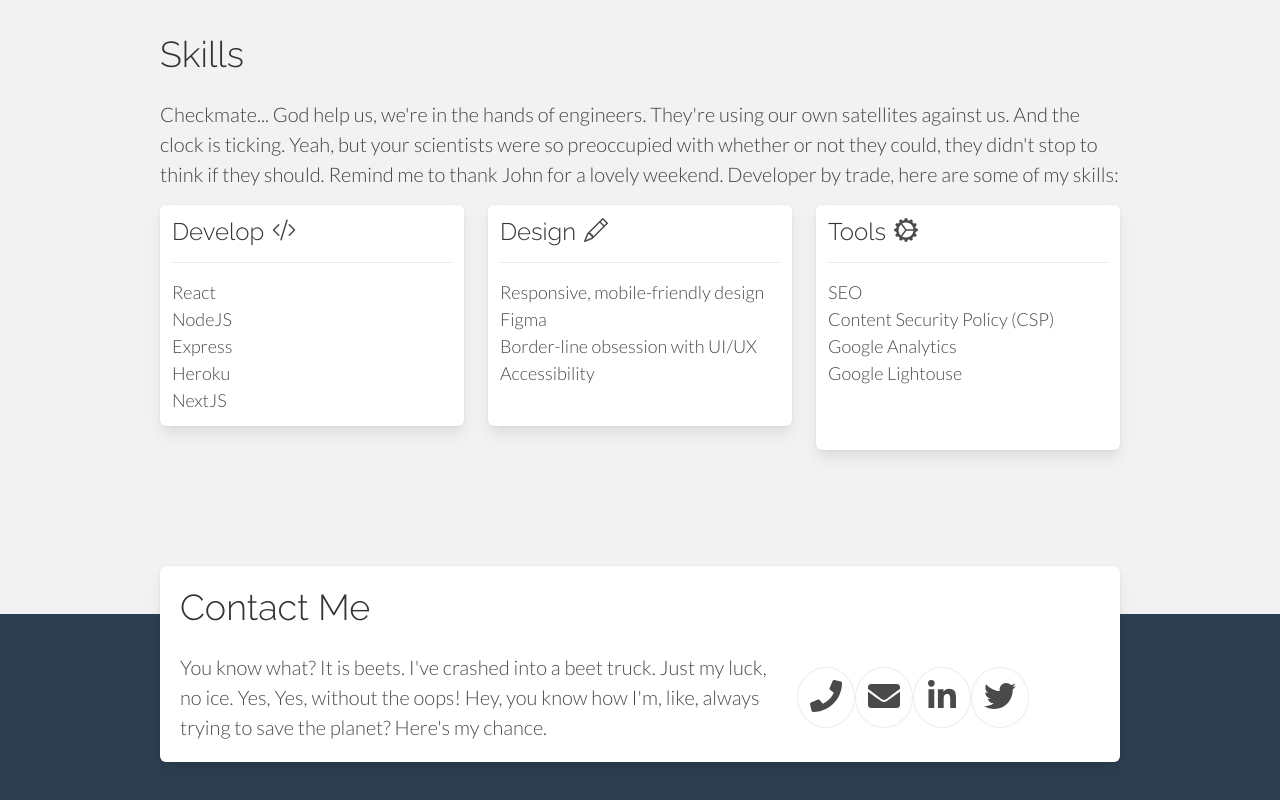
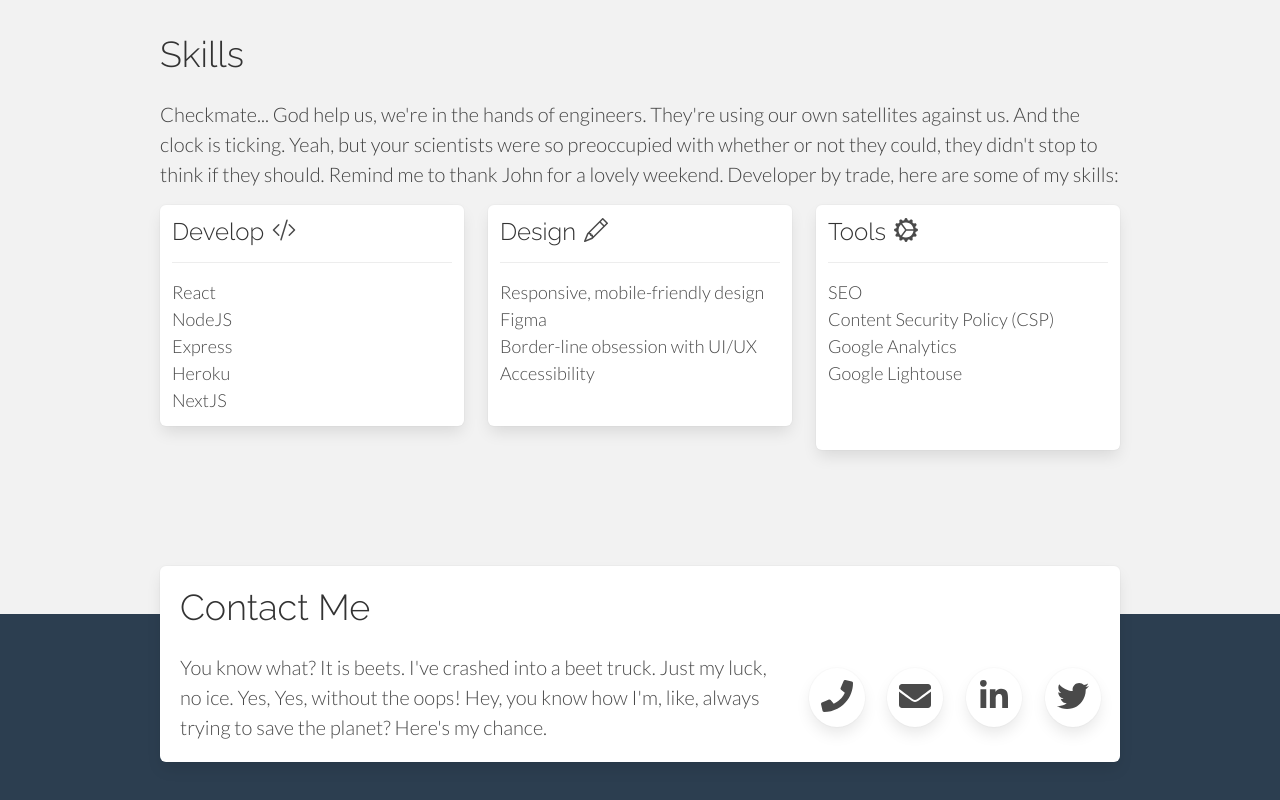
Before and after one commit to cbonaco1/personal_page, a Next.js app: page / in a window 1280 px wide. Shown: the part 3618-4418 px from the top of the page. Built offline with nearby package versions, Linux system fonts and the light colour scheme.

Commit message:
style contact icons and hover message

```diff
--- a/src/sections/Contact.jsx
+++ b/src/sections/Contact.jsx
@@ -6,7 +6,8 @@ import styles from "styles/Contact.module.scss";
 
 const myEmail = 'christian.bonacore@gmail.com';
 
-const copyEmailToClipboard = () => {
+const copyEmailToClipboard = (event) => {
+  event.preventDefault();
   navigator.clipboard.writeText(myEmail)
     .then(() => alert(`copied ${myEmail} to clipboard!`));
 }
@@ -25,23 +26,23 @@ const Contact = () => {
             </p>
           </div>
           <div className="column is-one-third-desktop">
-            {/* show msg on hover */}
-            {/* https://stackoverflow.com/questions/2011142/how-to-change-the-style-of-the-title-attribute-inside-an-anchor-tag */}
-            <ul className="columns is-mobile is-vcentered">
-              <li className={`column is-narrow ${styles.icon}`}>
+            <ul className={`columns is-mobile is-vcentered ${styles.iconList}`}>
+              <li className={`column is-narrow box ${styles.icon}`}>
                 <a href="tel:6314334415" title="631-433-4415">
                   <FaPhone size="2rem" />
                 </a>
               </li>
-              <li className={`column is-narrow is-clickable ${styles.icon}`} tabIndex="0" onClick={copyEmailToClipboard}>
-                <FaEnvelope size="2rem" />
+              <li className={`column is-narrow box is-clickable ${styles.icon}`} onClick={copyEmailToClipboard}>
+                <a href="#" title="Email me">
+                  <FaEnvelope size="2rem" />
+                </a>
               </li>
-              <li className={`column is-narrow ${styles.icon}`}>
+              <li className={`column is-narrow box ${styles.icon}`}>
                 <a href="https://www.linkedin.com/in/christianbonacore" title="LinkedIn" target="_blank">
                   <FaLinkedinIn size="2rem" />
                 </a>
               </li>
-              <li className={`column is-narrow ${styles.icon}`}>
+              <li className={`column is-narrow box ${styles.icon}`}>
                 <a href="https://twitter.com/CBonacore" title="Twitter" target="_blank">
                   <FaTwitter size="2rem" />
                 </a>
--- a/src/styles/Contact.module.scss
+++ b/src/styles/Contact.module.scss
@@ -11,17 +11,38 @@
   margin-top: -6rem;
 }
 
-.icon {
-  border: 1px solid $grey-lightest;
-  border-radius: 50%;
-}
-.icon {
-  margin-bottom: 2rem;
+.iconList {
+  .icon {
+    margin-bottom: 2rem;
+    border-radius: 50%;
+    position: relative;
+    a {
+      &[title]:hover::after,
+      &[title]:focus::after {
+        content: attr(title);
+        position: absolute;
+        bottom: calc(100% + 2px);
+        left: 25%;
+        color: $white;
+        background-color: $primary;
+        padding: 0.25rem;
+        white-space: nowrap;
+        border-radius: 6px;
+      }
+    }
+    // TODO - animate box-shadow on hover
+    // &:hover {
+    //  box-shadow: none;
+    // }
+  }
 }
 
 @media screen and (min-width: $tablet) {
-  .icon {
-    margin-bottom: 0;
+  .iconList {
+    justify-content: space-around;
+    .icon {
+      margin-bottom: 0;
+    }
   }
 }
 
```
